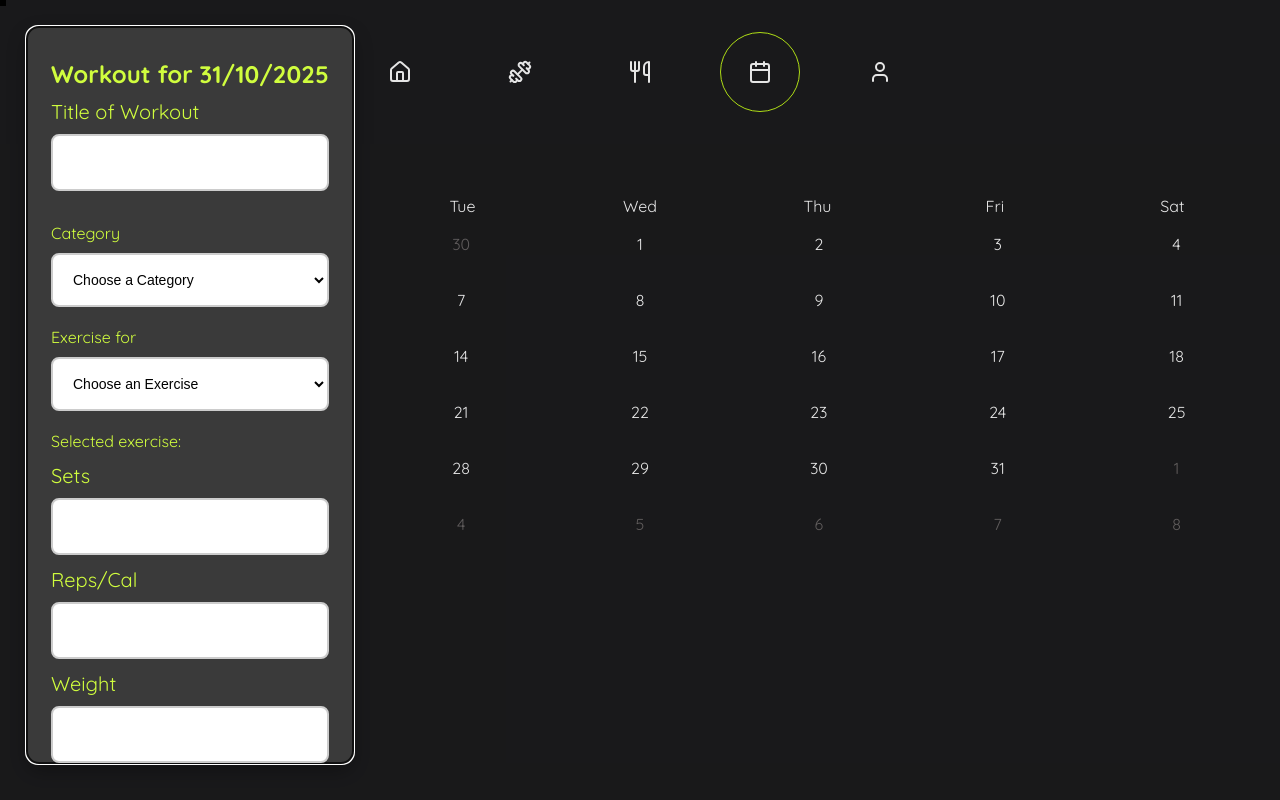
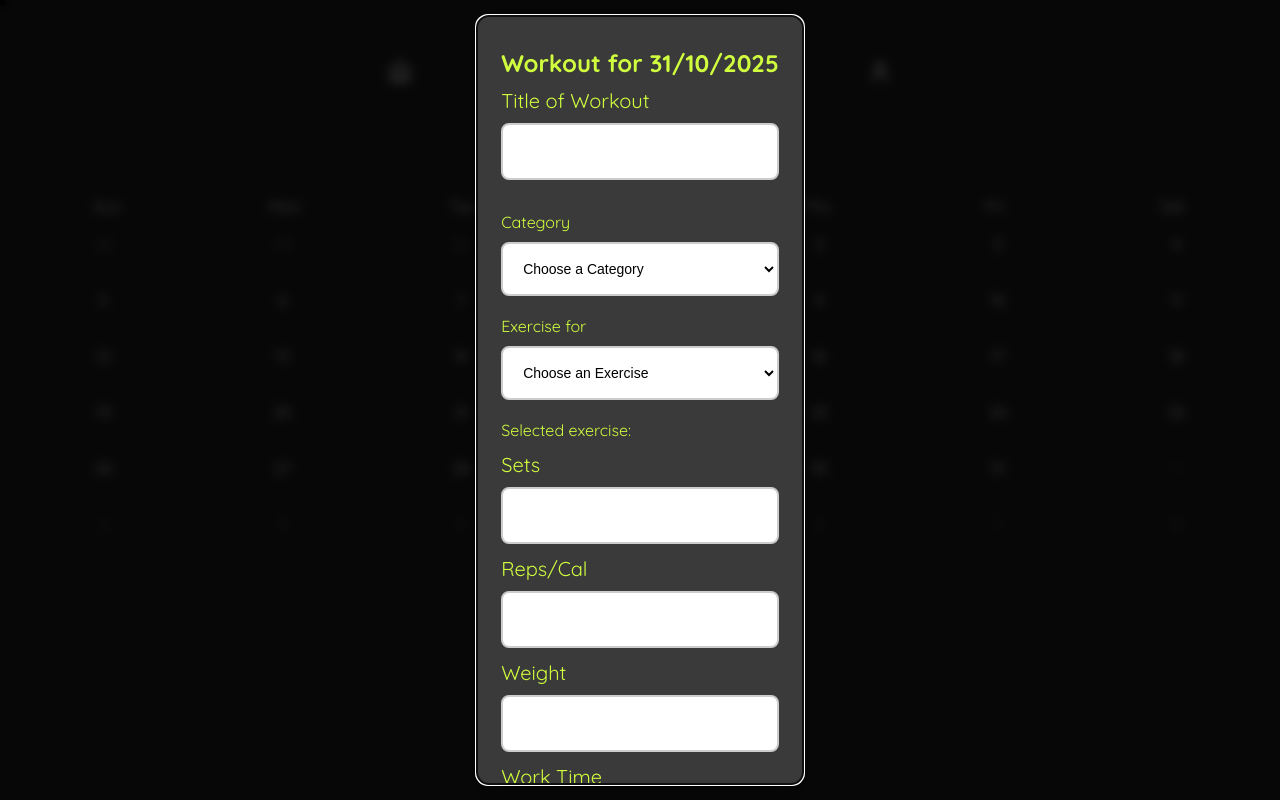
Before and after one commit to TackoBracko/crossfit-tracker-app-react-ts, a React (Vite) app: page /calendar in a window 1280 px wide. Both pictures are taken after a click on the element "31". Built offline with nearby package versions, Linux system fonts and the light colour scheme.

Commit message:
changes in modal layout

```diff
--- a/src/components/Modal/Modal.module.css
+++ b/src/components/Modal/Layout/LayoutForModal.module.css
@@ -1,24 +1,14 @@
-.modal {
-  position: fixed;
-  top: 50%;
-  left: 50%;
-  transform: translate(-50%, -50%);
-  border: none;
-  padding: 0;
-  background: transparent;
-}
-
-.modal::backdrop {
-  background: rgba(0, 0, 0, 0.7);
-  backdrop-filter: blur(4px);
-}
-
 .modalWrapper {
   position: fixed;
+  inset: 0;
+  background: rgba(0, 0, 0, 0.7);
+  backdrop-filter: blur(5px);
+  z-index: 50;
   display: flex;
   align-items: center;
   justify-content: center;
-  padding: 24px;
+  padding: var(--p-base);
+  overflow: visible;
 }
 
 .modalContent {
@@ -27,9 +17,9 @@
   flex-direction: column;
   align-items: stretch;
   gap: var(--gap-lg);
-  width: 100%;
+  width: var(--font-semibold);
   max-width: 480px;
-  max-height: calc(100vh - 64px);
+  max-height: calc(100vh - 32px);
   overflow-y: auto;
   overflow-x: hidden;
   padding: var(--p-gap);
@@ -42,3 +32,11 @@
 .modalContent::-webkit-scrollbar {
   display: none;
 }
+
+.modalContent {
+  scrollbar-width: none;
+}
+
+dialog::backdrop {
+  backdrop-filter: blur(2px);
+}
--- /dev/null
+++ b/src/components/Modal/Layout/index.tsx
@@ -0,0 +1,14 @@
+import type { ReactNode } from "react";
+import classes from "./LayoutForModal.module.css";
+
+interface LayoutForModalProps {
+  children: ReactNode;
+}
+
+export default function LayoutForModal({ children }: LayoutForModalProps) {
+  return (
+    <div className={classes.modalWrapper}>
+      <div className={classes.modalContent}>{children}</div>
+    </div>
+  );
+}
--- a/src/components/Modal/index.tsx
+++ b/src/components/Modal/index.tsx
@@ -1,6 +1,5 @@
 import { useRef, forwardRef, useImperativeHandle } from "react";
 import { createPortal } from "react-dom";
-import classes from "./Modal.module.css";
 
 export interface ModalRef {
   open: () => void;
@@ -28,9 +27,7 @@ const Modal = forwardRef<ModalRef, ModalProps>(function Modal(
 
   return createPortal(
     <dialog ref={dialog} className="modal">
-      <div className={classes.modalWrapper}>
-        <div className={classes.modalContent}>{children}</div>
-      </div>
+      <div>{children}</div>
     </dialog>,
     document.body
   );
--- a/src/pages/Calendar/index.tsx
+++ b/src/pages/Calendar/index.tsx
@@ -7,6 +7,7 @@ import type { CalendarDay } from "../../Data/Calendar/types";
 import type { ModalRef } from "../../components/Modal";
 import Modal from "../../components/Modal";
 import WorkoutHeader from "../../components/WorkoutModalContent/Header";
+import LayoutForModal from "../../components/Modal/Layout";
 
 export default function Calendar() {
   const daysOfWeek = ["Sun", "Mon", "Tue", "Wed", "Thu", "Fri", "Sat"];
@@ -56,19 +57,25 @@ export default function Calendar() {
         />
 
         <Modal ref={openCreateModalRef}>
+          <LayoutForModal>
             <WorkoutHeader
-            modalTitle={`Workout for ${currentDay.toLocaleDateString("en-GB")}`}
+              modalTitle={`Workout for ${currentDay.toLocaleDateString(
+                "en-GB"
+              )}`}
             />
             <CreateWorkoutModal />
+          </LayoutForModal>
         </Modal>
 
         <Modal ref={openEditModalRef}>
+          <LayoutForModal>
             <WorkoutHeader
               modalTitle={`Edit workout for ${currentDay.toLocaleDateString(
                 "en-GB"
               )}`}
             />
             <CreateWorkoutModal />
+          </LayoutForModal>
         </Modal>
       </section>
     </>
```
Lines whose indentation alone changed are shown as unchanged.
